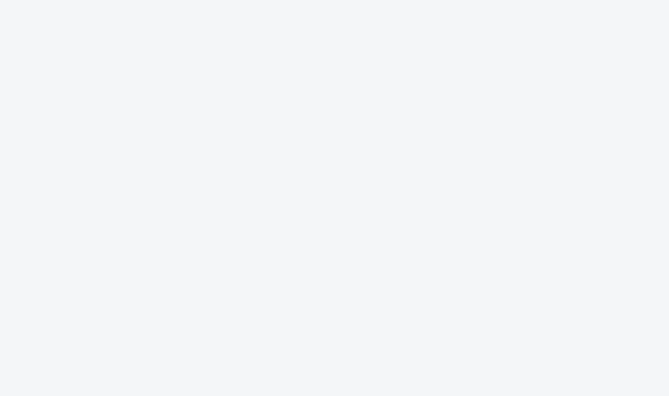
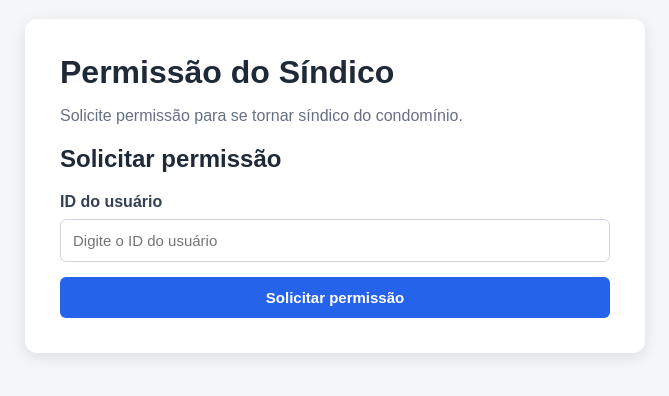
Before and after one commit to n4ttan/trabalhoeng2, a React app in the folder frontend/: page /permissao-sindico in a window 1280 px wide. Before the commit this address had no page. Shown: the part 244-640 px from the top of the page, without its empty margins (305-974 px from the left). Built offline with nearby package versions, Linux system fonts and the light colour scheme; the HTML template or start-up script is replaced by a standard one.

Commit message:
Separa permissao e autorizacao de sindico

```diff
--- a/frontend/src/App.jsx
+++ b/frontend/src/App.jsx
@@ -6,9 +6,15 @@ import {
 
 import HomePage from './pages/HomePage';
 import CadastroMoradorPage from './pages/CadastroMoradorPage';
-import PedidoSindicoPage from './pages/PedidoSindicoPage';
+
+import PermissaoSindicoPage
+    from './pages/PermissaoSindicoPage';
+
+import AutorizacaoSindicoPage
+    from './pages/AutorizacaoSindicoPage';
 
 function App() {
+
     return (
         <BrowserRouter>
 
@@ -25,8 +31,13 @@ function App() {
                 />
 
                 <Route
-                    path="/pedido-sindico"
-                    element={<PedidoSindicoPage />}
+                    path="/permissao-sindico"
+                    element={<PermissaoSindicoPage />}
+                />
+
+                <Route
+                    path="/autorizacao-sindico"
+                    element={<AutorizacaoSindicoPage />}
                 />
 
             </Routes>
--- /dev/null
+++ b/frontend/src/pages/AutorizacaoSindicoPage.jsx
@@ -0,0 +1,185 @@
+import { useEffect, useState } from 'react';
+
+import {
+    listarPedidosPendentes,
+    aprovarPedidoSindico
+} from '../services/autorizacaoSindicoApi';
+
+import './PedidoSindicoPage.css';
+
+
+function AutorizacaoSindicoPage() {
+
+    const [pedidos, setPedidos] = useState([]);
+    const [mensagem, setMensagem] = useState('');
+    const [carregando, setCarregando] = useState(true);
+    const [aprovandoId, setAprovandoId] = useState(null);
+
+
+    async function carregarPedidos() {
+
+        try {
+
+            setCarregando(true);
+            setMensagem('');
+
+            const dados = await listarPedidosPendentes();
+
+            setPedidos(dados);
+
+        } catch (error) {
+
+            setMensagem(error.message);
+
+        } finally {
+
+            setCarregando(false);
+        }
+    }
+
+
+    useEffect(() => {
+
+        carregarPedidos();
+
+    }, []);
+
+
+    async function autorizarPedido(pedidoId) {
+
+        try {
+
+            setAprovandoId(pedidoId);
+            setMensagem('');
+
+            const resultado =
+                await aprovarPedidoSindico(pedidoId);
+
+            setMensagem(
+                resultado.mensagem ||
+                'Pedido autorizado com sucesso!'
+            );
+
+            await carregarPedidos();
+
+        } catch (error) {
+
+            setMensagem(error.message);
+
+        } finally {
+
+            setAprovandoId(null);
+        }
+    }
+
+
+    return (
+
+        <div className="pedido-sindico-container">
+
+            <div className="pedido-sindico-card">
+
+                <div className="titulo-pagina">
+
+                    <h1>
+                        Autorização do Síndico
+                    </h1>
+
+                    <p>
+                        Solicitações pendentes para se tornar síndico.
+                    </p>
+
+                </div>
+
+
+                <section className="secao-sindico">
+
+                    <h2>
+                        Solicitações pendentes
+                    </h2>
+
+
+                    {carregando && (
+
+                        <p>
+                            Carregando solicitações...
+                        </p>
+
+                    )}
+
+
+                    {!carregando &&
+                        pedidos.length === 0 && (
+
+                            <p>
+                                Nenhuma solicitação pendente.
+                            </p>
+
+                        )
+                    }
+
+
+                    {pedidos.map((pedido) => (
+
+                        <div
+                            key={pedido.pedido_id}
+                            className="pedido-pendente"
+                        >
+
+                            <p>
+                                <strong>
+                                    ID do usuário:
+                                </strong>{' '}
+
+                                {pedido.usuario_id}
+                            </p>
+
+
+                            <button
+                                type="button"
+                                className="botao-aprovar"
+
+                                onClick={() =>
+                                    autorizarPedido(
+                                        pedido.pedido_id
+                                    )
+                                }
+
+                                disabled={
+                                    aprovandoId ===
+                                    pedido.pedido_id
+                                }
+                            >
+
+                                {
+                                    aprovandoId ===
+                                    pedido.pedido_id
+                                        ? 'Autorizando...'
+                                        : 'Autorizar'
+                                }
+
+                            </button>
+
+                        </div>
+
+                    ))}
+
+
+                    {mensagem && (
+
+                        <div className="mensagem">
+                            {mensagem}
+                        </div>
+
+                    )}
+
+                </section>
+
+            </div>
+
+        </div>
+    );
+}
+
+
+export default AutorizacaoSindicoPage;
--- a/frontend/src/pages/HomePage.jsx
+++ b/frontend/src/pages/HomePage.jsx
@@ -13,6 +13,7 @@ function HomePage() {
                 setMensagem(data.texto);
             })
             .catch(error => {
+
                 console.error(
                     'Erro ao buscar mensagem:',
                     error
@@ -48,8 +49,18 @@ function HomePage() {
 
                 <div>
 
-                    <Link to="/pedido-sindico">
-                        Gestão de Síndico
+                    <Link to="/permissao-sindico">
+                        Permissão do Síndico
+                    </Link>
+
+                </div>
+
+                <br />
+
+                <div>
+
+                    <Link to="/autorizacao-sindico">
+                        Autorização do Síndico
                     </Link>
 
                 </div>
--- /dev/null
+++ b/frontend/src/pages/PermissaoSindicoPage.jsx
@@ -0,0 +1,117 @@
+import { useState } from 'react';
+
+import { criarPedidoSindico }
+    from '../services/permissaoSindicoApi';
+
+import './PedidoSindicoPage.css';
+
+function PermissaoSindicoPage() {
+
+    const [usuarioId, setUsuarioId] = useState('');
+    const [mensagem, setMensagem] = useState('');
+    const [carregando, setCarregando] = useState(false);
+
+    async function enviarPedido(event) {
+
+        event.preventDefault();
+
+        if (!usuarioId) {
+            setMensagem('Digite o ID do usuário.');
+            return;
+        }
+
+        try {
+
+            setCarregando(true);
+            setMensagem('');
+
+            const resultado =
+                await criarPedidoSindico(usuarioId);
+
+            setMensagem(
+                resultado.mensagem ||
+                'Pedido enviado com sucesso!'
+            );
+
+            setUsuarioId('');
+
+        } catch (error) {
+
+            setMensagem(error.message);
+
+        } finally {
+
+            setCarregando(false);
+
+        }
+    }
+
+    return (
+        <div className="pedido-sindico-container">
+
+            <div className="pedido-sindico-card">
+
+                <div className="titulo-pagina">
+
+                    <h1>Permissão do Síndico</h1>
+
+                    <p>
+                        Solicite permissão para se tornar
+                        síndico do condomínio.
+                    </p>
+
+                </div>
+
+                <section className="secao-sindico">
+
+                    <h2>Solicitar permissão</h2>
+
+                    <form
+                        className="formulario-sindico"
+                        onSubmit={enviarPedido}
+                    >
+
+                        <label htmlFor="usuarioId">
+                            ID do usuário
+                        </label>
+
+                        <input
+                            id="usuarioId"
+                            type="number"
+                            min="1"
+                            value={usuarioId}
+                            onChange={(event) =>
+                                setUsuarioId(event.target.value)
+                            }
+                            placeholder="Digite o ID do usuário"
+                        />
+
+                        <button
+                            type="submit"
+                            disabled={carregando}
+                        >
+
+                            {carregando
+                                ? 'Enviando...'
+                                : 'Solicitar permissão'
+                            }
+
+                        </button>
+
+                    </form>
+
+                    {mensagem && (
+                        <div className="mensagem">
+                            {mensagem}
+                        </div>
+                    )}
+
+                </section>
+
+            </div>
+
+        </div>
+    );
+}
+
+export default PermissaoSindicoPage;
--- /dev/null
+++ b/frontend/src/services/autorizacaoSindicoApi.js
@@ -0,0 +1,22 @@
+const API_URL = 'http://localhost:3000';
+
+export async function aprovarPedidoSindico(pedidoId) {
+
+    const response = await fetch(
+        `${API_URL}/pedidos-sindico/${pedidoId}/aprovar`,
+        {
+            method: 'PATCH'
+        }
+    );
+
+    const data = await response.json();
+
+    if (!response.ok) {
+        throw new Error(
+            data.erro ||
+            'Erro ao autorizar pedido de síndico'
+        );
+    }
+
+    return data;
+}
--- /dev/null
+++ b/frontend/src/services/permissaoSindicoApi.js
@@ -0,0 +1,31 @@
+const API_URL = 'http://localhost:3000';
+
+export async function criarPedidoSindico(usuario_id) {
+
+    const response = await fetch(
+        `${API_URL}/pedidos-sindico`,
+        {
+            method: 'POST',
+
+            headers: {
+                'Content-Type': 'application/json'
+            },
+
+            body: JSON.stringify({
+                usuario_id: Number(usuario_id),
+                deferido: false
+            })
+        }
+    );
+
+    const data = await response.json();
+
+    if (!response.ok) {
+        throw new Error(
+            data.erro ||
+            'Erro ao solicitar permissão de síndico'
+        );
+    }
+
+    return data;
+}
```
